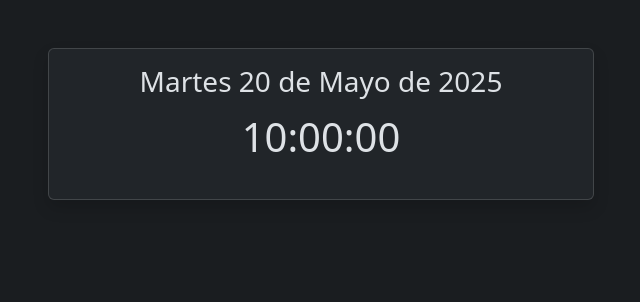
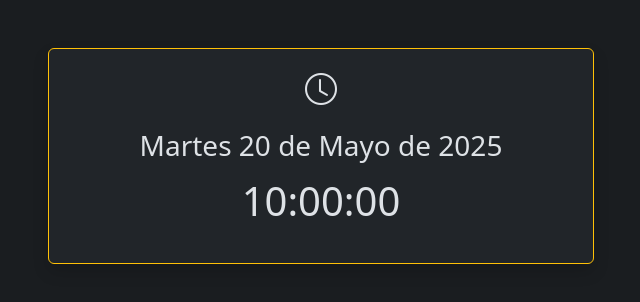
Before and after one commit to juanchiblanco/tp5-bomDom-ejercicio4, a plain HTML site: page index.html in a window 1280 px wide. Shown: the whole page, without its empty margins (319-959 px from the left). Drawn offline with nearby package versions, Linux system fonts and the light colour scheme.

Commit message:
agregue color al borde de la card y el icono del reloj

```diff
--- a/index.html
+++ b/index.html
@@ -28,9 +28,10 @@
       <section class="container my-5">
         <div class="row justify-content-center my-3">
           <article class="col-12 col-md-6 mb-3">
-            <div class="card shadow h-100 w-100">
+            <div class="card shadow h-100 w-100 border border-warning">
               <div class="card-body text-center">
-                <h2 class="lead fs-3">Martes 20 de Mayo de 2025</h2>
+                <i class="bi bi-clock fs-2"></i>
+                <h2 class="lead fs-3 mt-3">Martes 20 de Mayo de 2025</h2>
                 <p class="fs-1">10:00:00</p>
               </div>
             </div>
```
